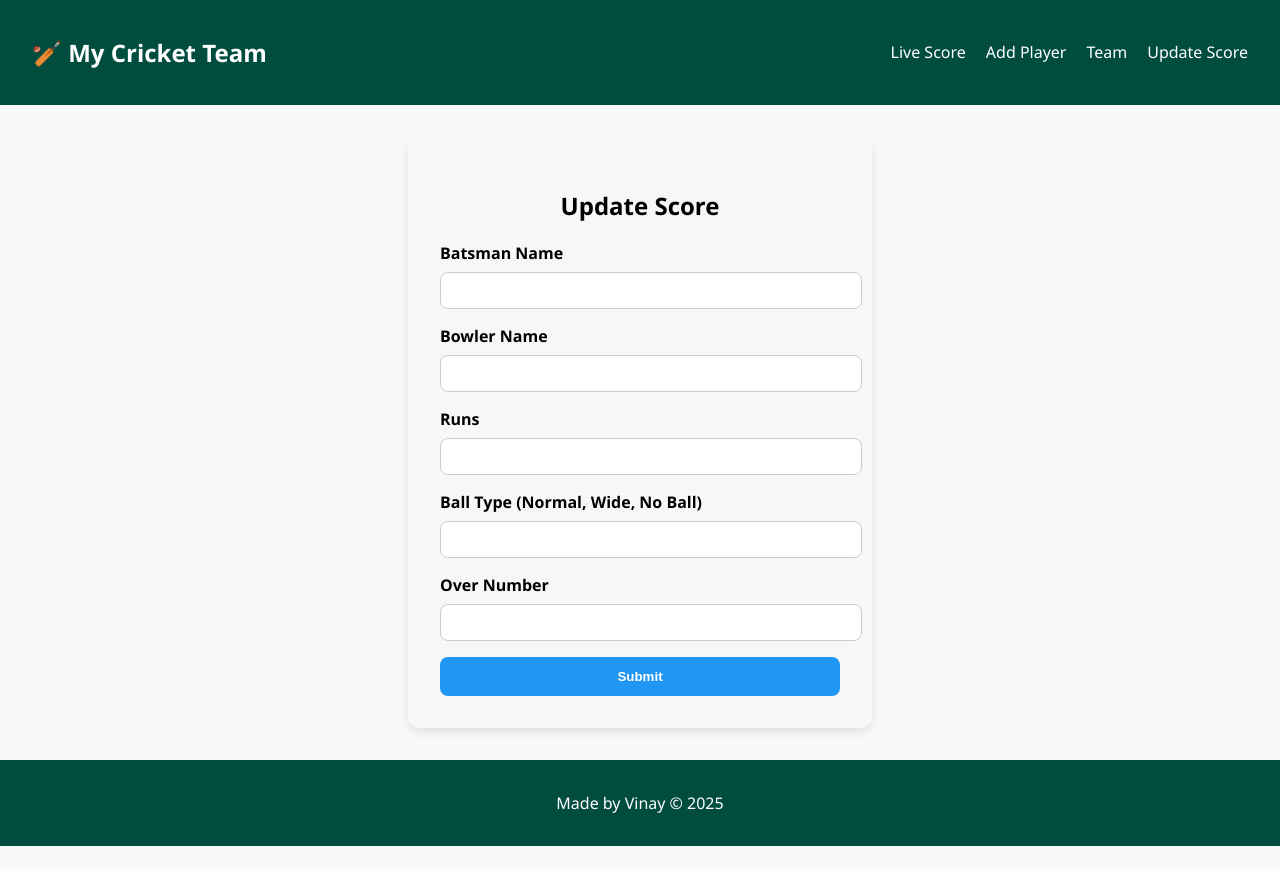
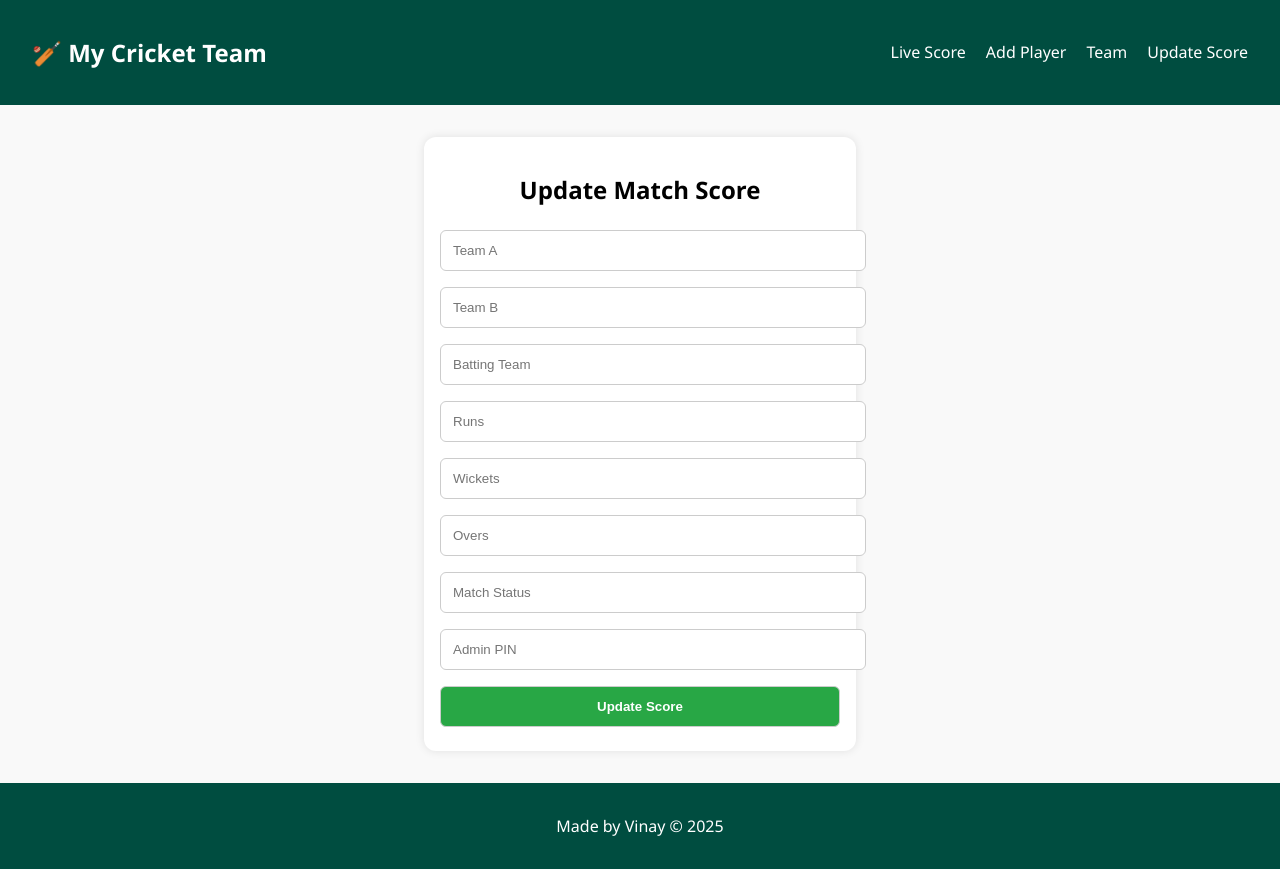
Before and after one commit to Vinay372005/team-score-frontend, a React (Create React App) app: page /update in a window 1280 px wide. Before the commit the page ends 846 px from the top, so only its background shows below. Built offline with nearby package versions, Linux system fonts and the light colour scheme.

Commit message:
Update UpdateScore.js

```diff
--- a/src/pages/UpdateScore.js
+++ b/src/pages/UpdateScore.js
@@ -1,130 +1,63 @@
 import React, { useState } from 'react';
 import axios from 'axios';
+import '../styles/Form.css';
+import { isAdmin } from '../utils/admin';
 
 const UpdateScore = () => {
-  const [formData, setFormData] = useState({
-    batsman: '',
-    bowler: '',
+  const [score, setScore] = useState({
+    teamA: '',
+    teamB: '',
+    battingTeam: '',
     runs: '',
-    ballType: '',
-    over: ''
+    wickets: '',
+    overs: '',
+    status: '',
+    adminPin: ''
   });
 
-  const [message, setMessage] = useState('');
-
   const handleChange = (e) => {
-    const { name, value } = e.target;
-    setFormData((prev) => ({ ...prev, [name]: value }));
+    setScore({ ...score, [e.target.name]: e.target.value });
   };
 
   const handleSubmit = async (e) => {
     e.preventDefault();
+
+    if (!isAdmin(score.adminPin)) {
+      alert("❌ Unauthorized! Incorrect admin PIN.");
+      return;
+    }
+
     try {
-      const res = await axios.post(`${import.meta.env.VITE_API_BASE_URL}/api/score/update`, formData);
-      setMessage('✅ Score updated successfully!');
-      setFormData({ batsman: '', bowler: '', runs: '', ballType: '', over: '' });
-    } catch (error) {
-      console.error('❌ Error updating score:', error);
-      setMessage('❌ Failed to update score. Please try again.');
+      await axios.post(`${process.env.REACT_APP_API_URL}/api/scores`, score);
+      alert("✅ Score updated!");
+      setScore({
+        teamA: '',
+        teamB: '',
+        battingTeam: '',
+        runs: '',
+        wickets: '',
+        overs: '',
+        status: '',
+        adminPin: ''
+      });
+    } catch (err) {
+      alert("❌ Failed to update score");
     }
   };
 
-  const containerStyle = {
-    maxWidth: '400px',
-    margin: '2rem auto',
-    padding: '2rem',
-    backgroundColor: '#f7f7f7',
-    borderRadius: '12px',
-    boxShadow: '0 4px 10px rgba(0, 0, 0, 0.1)'
-  };
-
-  const inputStyle = {
-    width: '100%',
-    padding: '10px',
-    margin: '0.5rem 0 1rem',
-    border: '1px solid #ccc',
-    borderRadius: '8px'
-  };
-
-  const buttonStyle = {
-    width: '100%',
-    padding: '12px',
-    backgroundColor: '#2196F3',
-    color: '#fff',
-    fontWeight: 'bold',
-    border: 'none',
-    borderRadius: '8px',
-    cursor: 'pointer'
-  };
-
-  const labelStyle = {
-    fontWeight: 'bold'
-  };
-
-  const messageStyle = {
-    marginTop: '1rem',
-    color: message.includes('success') ? 'green' : 'red',
-    textAlign: 'center'
-  };
-
   return (
-    <div style={containerStyle}>
-      <h2 style={{ textAlign: 'center' }}>Update Score</h2>
-      <form onSubmit={handleSubmit}>
-        <label style={labelStyle}>Batsman Name</label>
-        <input
-          type="text"
-          name="batsman"
-          value={formData.batsman}
-          onChange={handleChange}
-          required
-          style={inputStyle}
-        />
-
-        <label style={labelStyle}>Bowler Name</label>
-        <input
-          type="text"
-          name="bowler"
-          value={formData.bowler}
-          onChange={handleChange}
-          required
-          style={inputStyle}
-        />
-
-        <label style={labelStyle}>Runs</label>
-        <input
-          type="number"
-          name="runs"
-          value={formData.runs}
-          onChange={handleChange}
-          required
-          style={inputStyle}
-        />
-
-        <label style={labelStyle}>Ball Type (Normal, Wide, No Ball)</label>
-        <input
-          type="text"
-          name="ballType"
-          value={formData.ballType}
-          onChange={handleChange}
-          required
-          style={inputStyle}
-        />
-
-        <label style={labelStyle}>Over Number</label>
-        <input
-          type="text"
-          name="over"
-          value={formData.over}
-          onChange={handleChange}
-          required
-          style={inputStyle}
-        />
-
-        <button type="submit" style={buttonStyle}>Submit</button>
-      </form>
-      {message && <div style={messageStyle}>{message}</div>}
-    </div>
+    <form className="form" onSubmit={handleSubmit}>
+      <h2>Update Match Score</h2>
+      <input type="text" name="teamA" placeholder="Team A" value={score.teamA} onChange={handleChange} required />
+      <input type="text" name="teamB" placeholder="Team B" value={score.teamB} onChange={handleChange} required />
+      <input type="text" name="battingTeam" placeholder="Batting Team" value={score.battingTeam} onChange={handleChange} required />
+      <input type="number" name="runs" placeholder="Runs" value={score.runs} onChange={handleChange} required />
+      <input type="number" name="wickets" placeholder="Wickets" value={score.wickets} onChange={handleChange} required />
+      <input type="text" name="overs" placeholder="Overs" value={score.overs} onChange={handleChange} required />
+      <input type="text" name="status" placeholder="Match Status" value={score.status} onChange={handleChange} required />
+      <input type="password" name="adminPin" placeholder="Admin PIN" value={score.adminPin} onChange={handleChange} required />
+      <button type="submit">Update Score</button>
+    </form>
   );
 };
 
```
